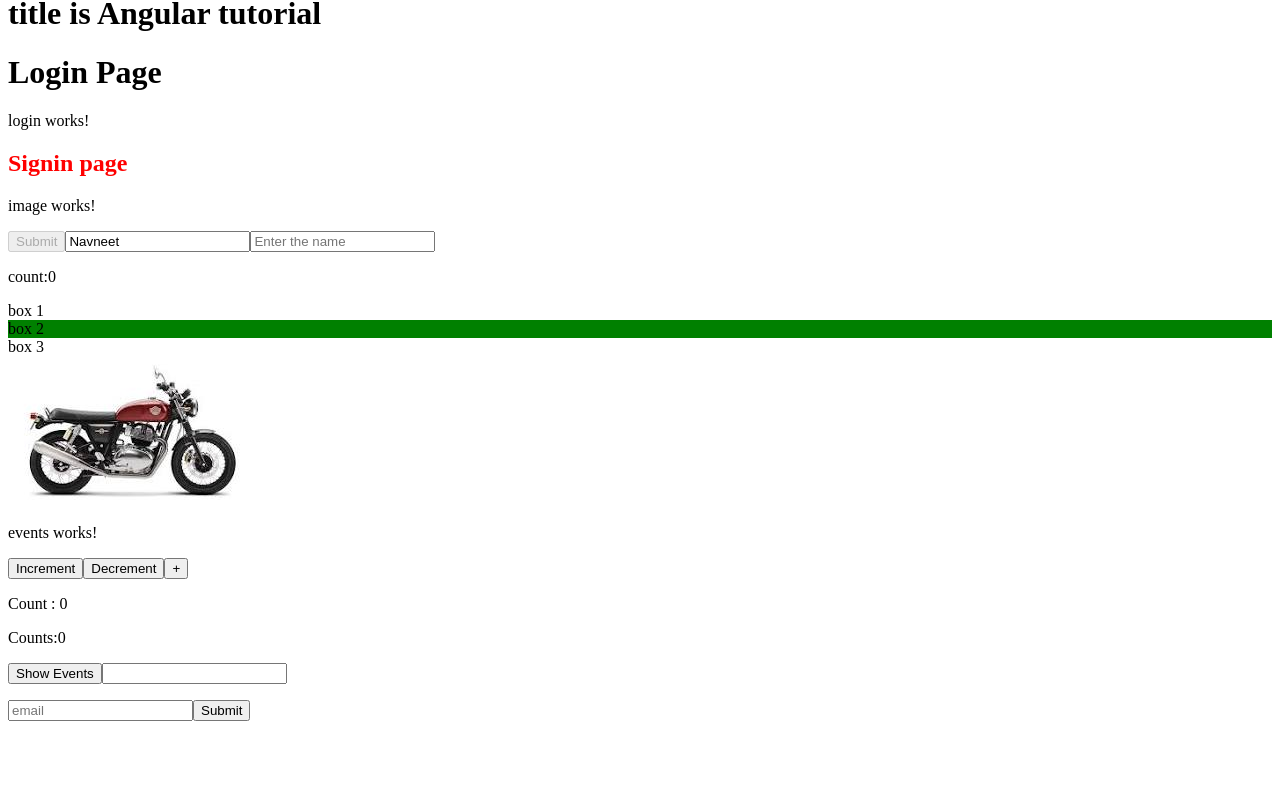
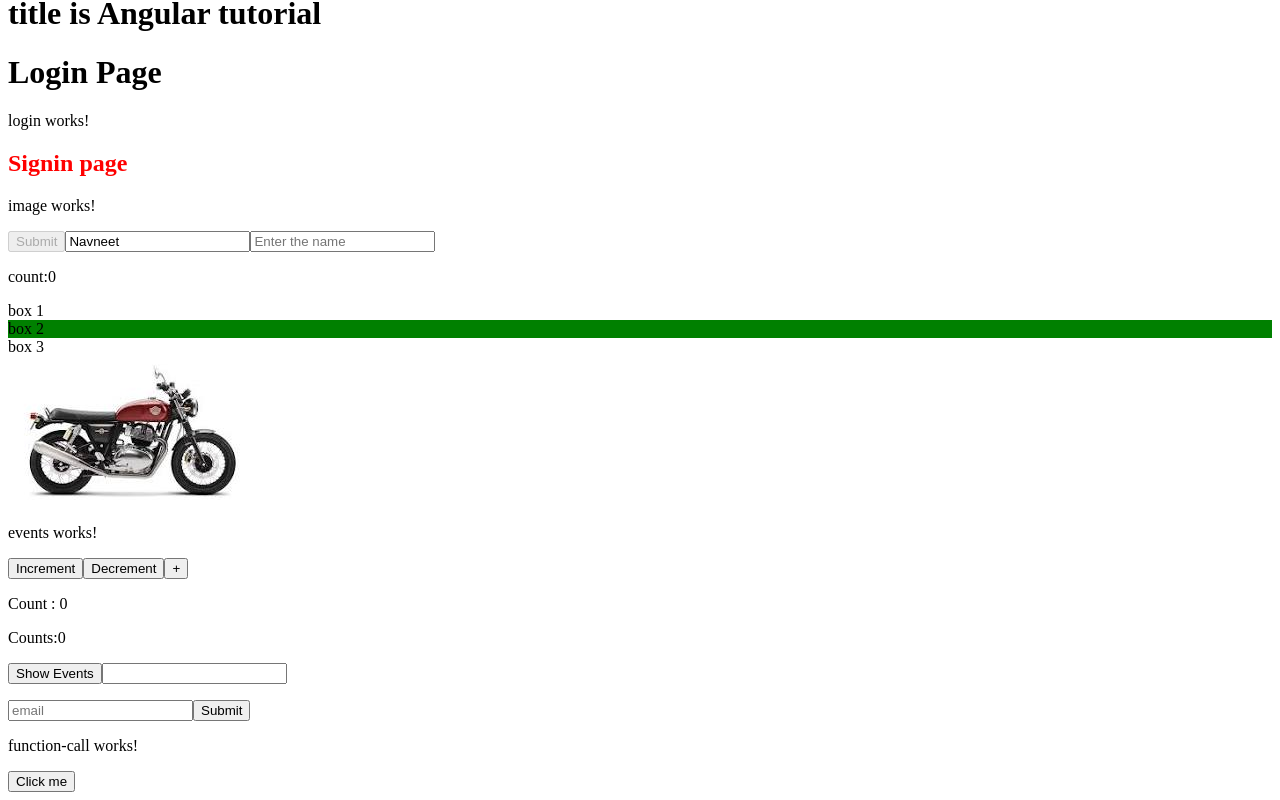
Before and after one commit to navneet0217/Angular, an Angular app: page / in a window 1280 px wide. Shown: the part 192-992 px from the top of the page. Before the commit the page ends 921 px from the top, so only its background shows below. Built offline with nearby package versions, Linux system fonts and the light colour scheme.

Commit message:
calling another function in function

```diff
--- a/src/app/app.html
+++ b/src/app/app.html
@@ -11,4 +11,5 @@
 <app-signin></app-signin>
 <app-image></app-image>
 <app-events></app-events>
+<app-function-call></app-function-call>
 <router-outlet></router-outlet>
--- a/src/app/app.ts
+++ b/src/app/app.ts
@@ -4,11 +4,12 @@ import { Login } from './login/login';
 import { Signin } from './signin/signin';
 import { Image } from './image/image';
 import { Events } from './events/events';
+import { FunctionCall } from './function-call/function-call';
 
 
 @Component({
   selector: 'app-root',
-  imports: [RouterOutlet, Login, Signin, Image, Events],
+  imports: [RouterOutlet, Login, Signin, Image, Events, FunctionCall],
   templateUrl: './app.html',
   styleUrl: './app.css'
 })
--- /dev/null
+++ b/src/app/function-call/function-call.html
@@ -0,0 +1,5 @@
+<p>function-call works!</p>
+
+
+
+<button (click)="handleClick()">Click me </button>
--- /dev/null
+++ b/src/app/function-call/function-call.ts
@@ -0,0 +1,21 @@
+import { Component } from '@angular/core';
+
+@Component({
+  selector: 'app-function-call',
+  imports: [],
+  templateUrl: './function-call.html',
+  styleUrl: './function-call.css',
+})
+export class FunctionCall {
+
+  count = 0
+
+  handleClick() {
+    let xyz = "Hi Hello"
+    console.log("Button Clicked", xyz)
+    this.helloWorld()
+  }
+  helloWorld() {
+    console.log("Hello World")
+  }
+}
```
Also changed, not shown: src/app/function-call/function-call.css (added), 1 other file (tests, documents, lock files or other folders).
